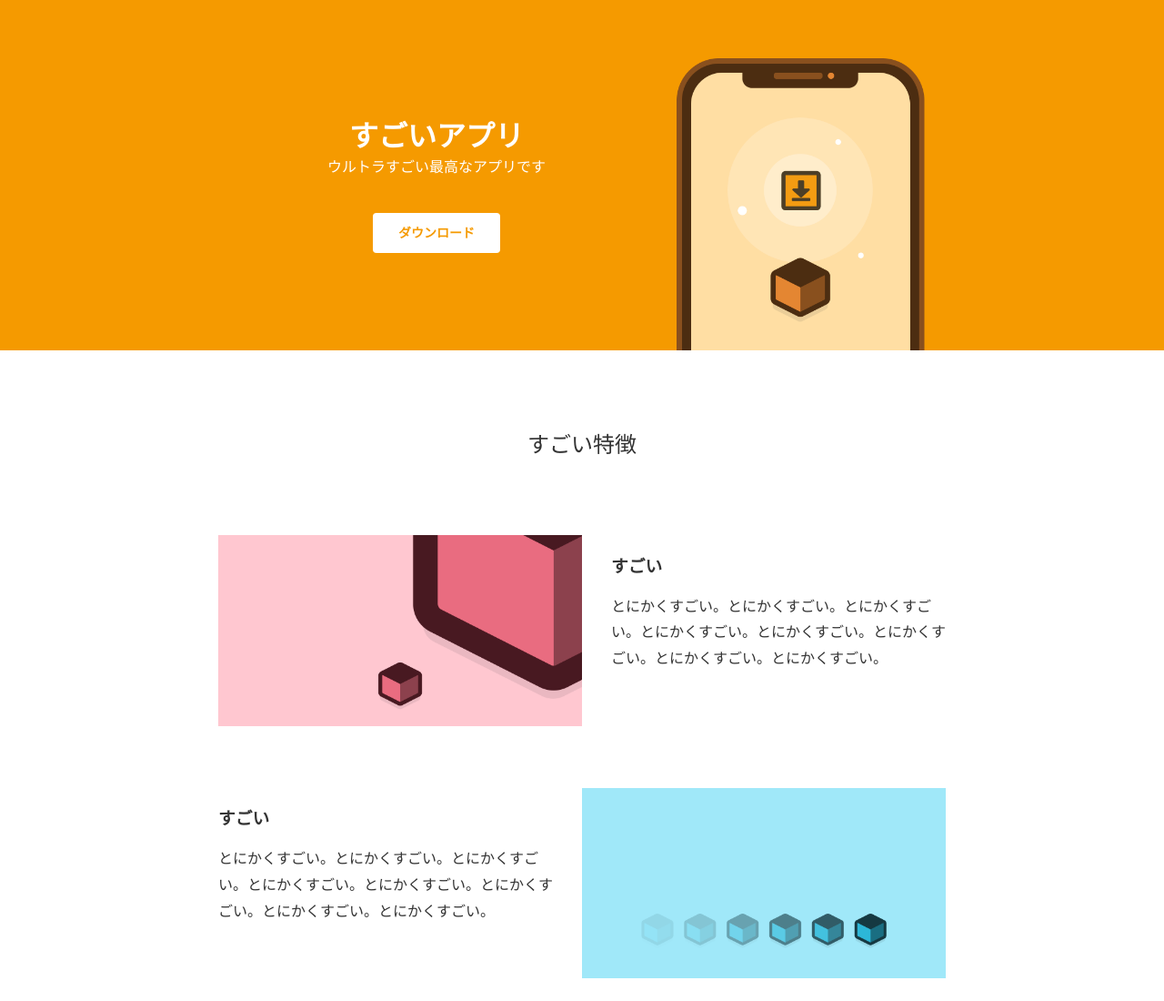
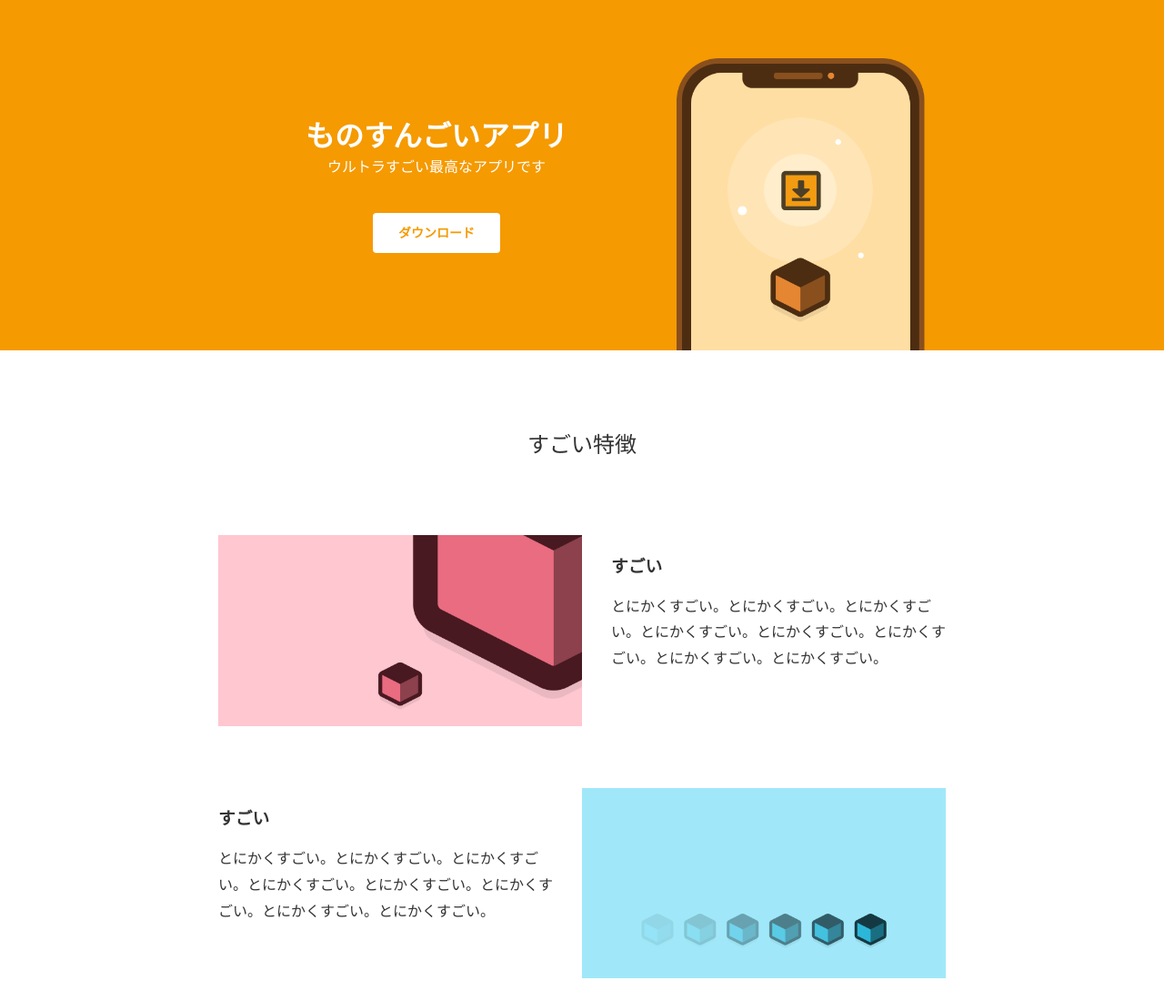
Before and after one commit to hcjbpw/hcjbpw.github.io, a plain HTML site: page index.html in a window 1280 px wide. Shown: the top 1100 px of the page at 91% size. Drawn offline with Linux system fonts and the light colour scheme.

Commit message:
Add files via upload

```diff
--- a/index.html
+++ b/index.html
@@ -11,7 +11,7 @@
     <header>
       <div class="container">
         <div class="info">
-          <h1>すごいアプリ</h1>
+          <h1>ものすんごいアプリ</h1>
           <p>ウルトラすごい最高なアプリです</p>
           <a href="" class="btn">ダウンロード</a>
         </div>
```
